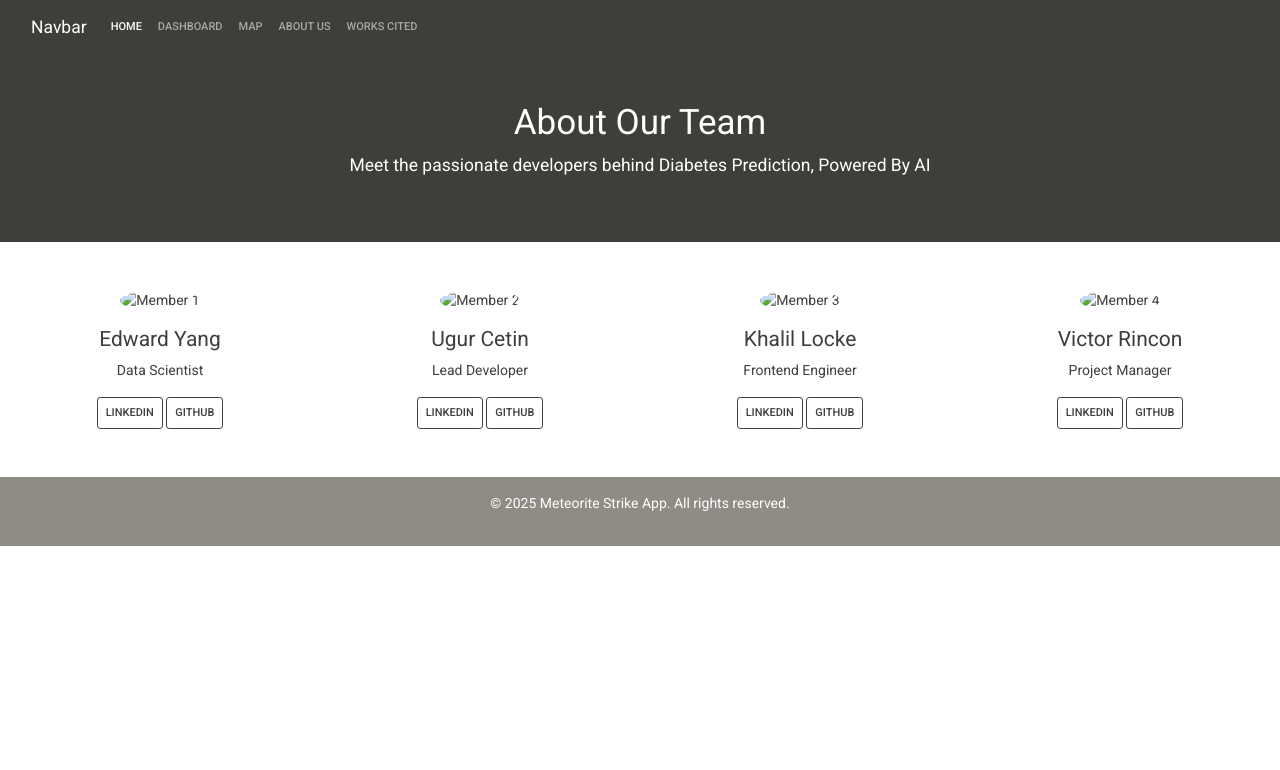
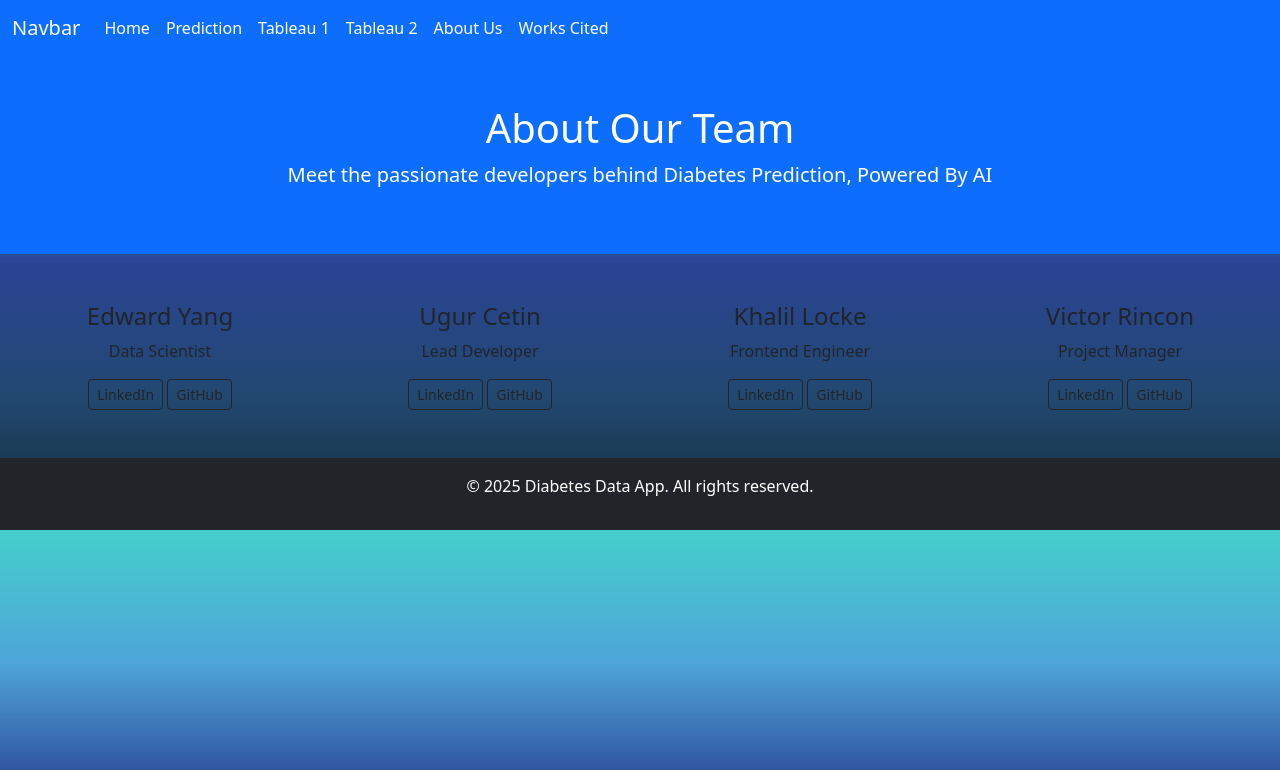
Before and after one commit to yangedward92/Project-4-Group-7, a Flask app: page /about_us in a window 1280 px wide. Shown: the top 770 px of the page. Run offline with Flask 3, Linux system fonts and the light colour scheme; some libraries are stand-ins or nearby versions.

Commit message:
cleaning up works cited and about us

```diff
--- a/Diabetes App/templates/about_us.html
+++ b/Diabetes App/templates/about_us.html
@@ -3,40 +3,49 @@
 <head>
     <meta charset="UTF-8">
     <meta name="viewport" content="width=device-width, initial-scale=1.0">
-    <title>About Us - Earth Meteorite Strike Data App</title>
+    <title>Diabetes Prediction - About Us and Works Cited</title>
+    <!-- Bootstrap CSS -->
     <link href="https://cdn.jsdelivr.net/npm/bootstrap@5.3.0/dist/css/bootstrap.min.css" rel="stylesheet">
-    <link rel="stylesheet" href="https://cdn.jsdelivr.net/npm/bootswatch@4.5.2/dist/sandstone/bootstrap.min.css">
+    <!-- Custom CSS -->
+    <link rel="stylesheet" href="static/css/style.css"> <!-- Link to your style.css -->
+    <!-- Bootstrap JS -->
     <script src="https://cdn.jsdelivr.net/npm/bootstrap@5.3.0/dist/js/bootstrap.bundle.min.js"></script>
 </head>
-<body>
-    <nav class="navbar navbar-expand-lg bg-primary" data-bs-theme="dark">
+<body class="gradient-top"> <!-- Apply gradient background to the body -->
+
+    <!-- Navbar -->
+    <nav class="navbar navbar-expand-lg bg-primary">
         <div class="container-fluid">
-          <a class="navbar-brand" href="#">Navbar</a>
+            <a class="navbar-brand text-white" href="#">Navbar</a>
             <button class="navbar-toggler" type="button" data-bs-toggle="collapse" data-bs-target="#navbarColor01" aria-controls="navbarColor01" aria-expanded="false" aria-label="Toggle navigation">
                 <span class="navbar-toggler-icon"></span>
             </button>
             <div class="collapse navbar-collapse" id="navbarColor01">
                 <ul class="navbar-nav me-auto">
                     <li class="nav-item">
-                <a class="nav-link active" href="/">Home</a>
+                        <a class="nav-link active text-white" href="/">Home</a>
                     </li>
                     <li class="nav-item">
-                <a class="nav-link" href="/dashboard">Dashboard</a>
+                        <a class="nav-link text-white" href="/diabetes_predML">Prediction</a>
                     </li>
                     <li class="nav-item">
-                <a class="nav-link" href="/map">Map</a>
+                        <a class="nav-link text-white" href="/tableau_1">Tableau 1</a>
                     </li>
                     <li class="nav-item">
-                <a class="nav-link" href="/about_us">About Us</a>
+                        <a class="nav-link text-white" href="/tableau_2">Tableau 2</a>
                     </li>
                     <li class="nav-item">
-                <a class="nav-link" href="/works_cited">Works Cited</a>
+                        <a class="nav-link text-white" href="/about_us">About Us</a>
+                    </li>
+                    <li class="nav-item">
+                        <a class="nav-link text-white" href="/works_cited">Works Cited</a>
                     </li>
                 </ul>
             </div>
         </div>
     </nav>
 
+    <!-- About Us Section -->
     <header class="bg-primary text-white text-center py-5">
         <div class="container">
             <h1>About Our Team</h1>
@@ -47,28 +56,24 @@
     <section class="container-fluid my-5">
         <div class="row text-center">
             <div class="col-md-3">
-                <img src="https://via.placeholder.com/150" class="rounded-circle mb-3" alt="Member 1">
                 <h4>Edward Yang</h4>
                 <p>Data Scientist</p>
-                <a href="https://www.linkedin.com/in/adriana-kuhl-76831187/" class="btn btn-outline-dark btn-sm" target="_blank">LinkedIn</a>
+                <a href="https://www.linkedin.com/in/edward-yang-44869486/" class="btn btn-outline-dark btn-sm" target="_blank">LinkedIn</a>
                 <a href="https://github.com/yangedward92" class="btn btn-outline-dark btn-sm" target="_blank">GitHub</a>
             </div>
             <div class="col-md-3">
-                <img src="https://via.placeholder.com/150" class="rounded-circle mb-3" alt="Member 2">
                 <h4>Ugur Cetin</h4>
                 <p>Lead Developer</p>
-                <a href="https://www.linkedin.com/in/thomas-gartley-a01a1a17a/" class="btn btn-outline-dark btn-sm" target="_blank">LinkedIn</a>
-                <a href="https://github.com/Gartles20" class="btn btn-outline-dark btn-sm" target="_blank">GitHub</a>
+                <a href="https://www.linkedin.com/in/ugur-cetin-78825817/" class="btn btn-outline-dark btn-sm" target="_blank">LinkedIn</a>
+                <a href="https://github.com/ugurctn" class="btn btn-outline-dark btn-sm" target="_blank">GitHub</a>
             </div>
             <div class="col-md-3">
-                <img src="https://via.placeholder.com/150" class="rounded-circle mb-3" alt="Member 3">
                 <h4>Khalil Locke</h4>
                 <p>Frontend Engineer</p>
-                <a href="https://www.linkedin.com/in/valentina-sanhueza-bb5119331/" class="btn btn-outline-dark btn-sm" target="_blank">LinkedIn</a>
-                <a href="https://github.com/leverr18" class="btn btn-outline-dark btn-sm" target="_blank">GitHub</a>
+                <a href="http://www.linkedin.com/in/khalil-locke" class="btn btn-outline-dark btn-sm" target="_blank">LinkedIn</a>
+                <a href="https://github.com/Kal-Dev-art" class="btn btn-outline-dark btn-sm" target="_blank">GitHub</a>
             </div>
             <div class="col-md-3">
-                <img src="https://via.placeholder.com/150" class="rounded-circle mb-3" alt="Member 4">
                 <h4>Victor Rincon</h4>
                 <p>Project Manager</p>
                 <a href="https://www.linkedin.com/in/victor-rincon-a410747/" class="btn btn-outline-dark btn-sm" target="_blank">LinkedIn</a>
@@ -77,8 +82,9 @@
         </div>
     </section>
 
+    <!-- Footer -->
     <footer class="bg-dark text-white text-center py-3">
-        <p>&copy; 2025 Meteorite Strike App. All rights reserved.</p>
+        <p>&copy; 2025 Diabetes Data App. All rights reserved.</p>
     </footer>
 
 </body>
--- a/Diabetes App/templates/works_cited.html
+++ b/Diabetes App/templates/works_cited.html
@@ -54,13 +54,12 @@
     <section class="container my-5">
         <h2>References</h2>
         <ul class="list-group">
-            <li class="list-group-item">The Meteoritical Society. "Meteoritical Bulletin Database" <a href="https://www.lpi.usra.edu/meteor/" target="_blank">https://meteoritical.org/</a></li>
-            <li class="list-group-item">Meteorite Strike Dataset" <a href="https://www.kaggle.com/datasets/jaypanderson/cleaned-meteorite-data/data" target="_blank">www.kaggle.com</a></li>
+            <li class="list-group-item">"Pima Indians Diabetes Database" <a href="https://www.kaggle.com/datasets/uciml/pima-indians-diabetes-database/data" target="_blank">www.kaggle.com</a></li>
         </ul>
     </section>
 
     <footer class="bg-dark text-white text-center py-3">
-        <p>&copy; 2025 Earth Meteorite Strike Data App. All rights reserved.</p>
+        <p>&copy; 2025 Diabetes Data App. All rights reserved.</p>
     </footer>
 
 </body>
```
Also changed, not shown: 2 other files. Lines whose indentation alone changed are shown as unchanged.
